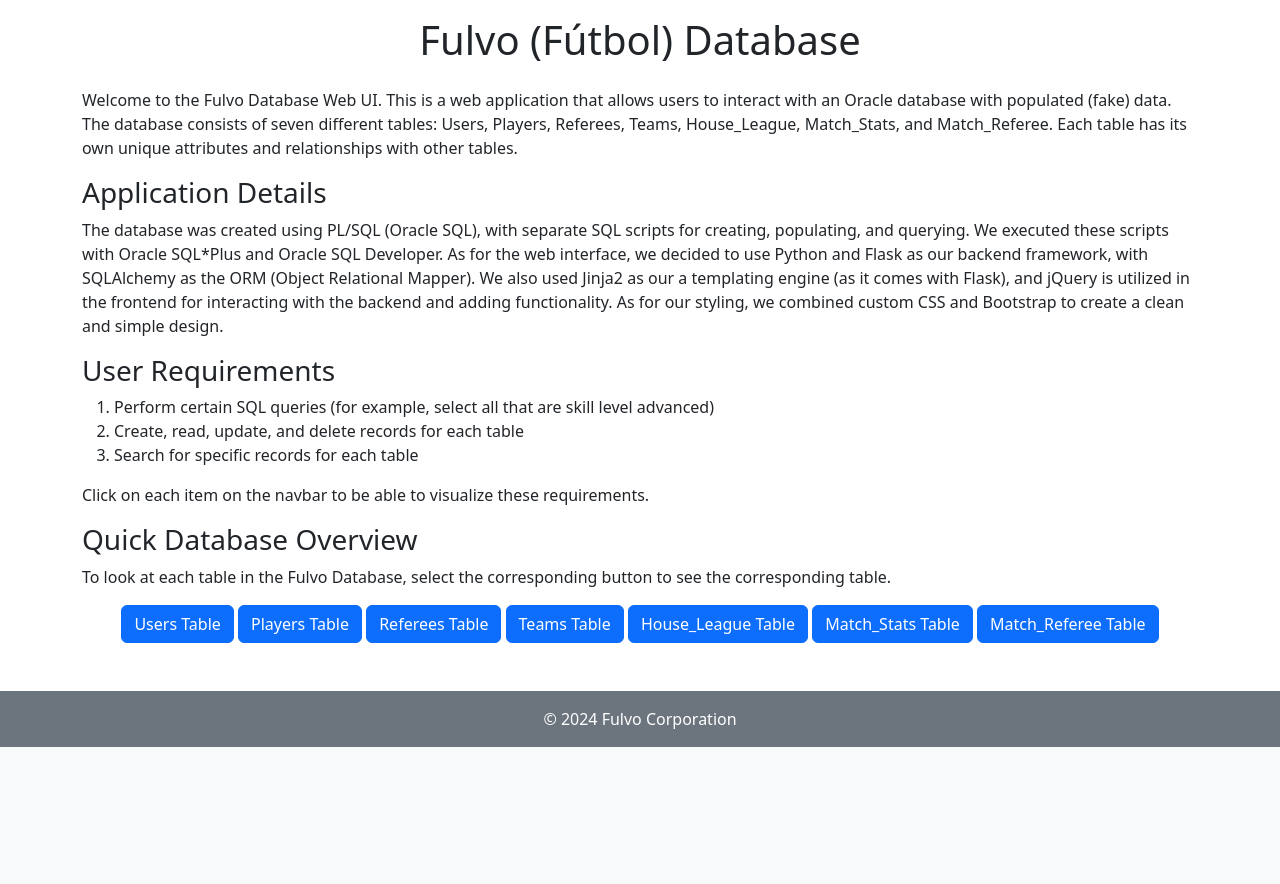
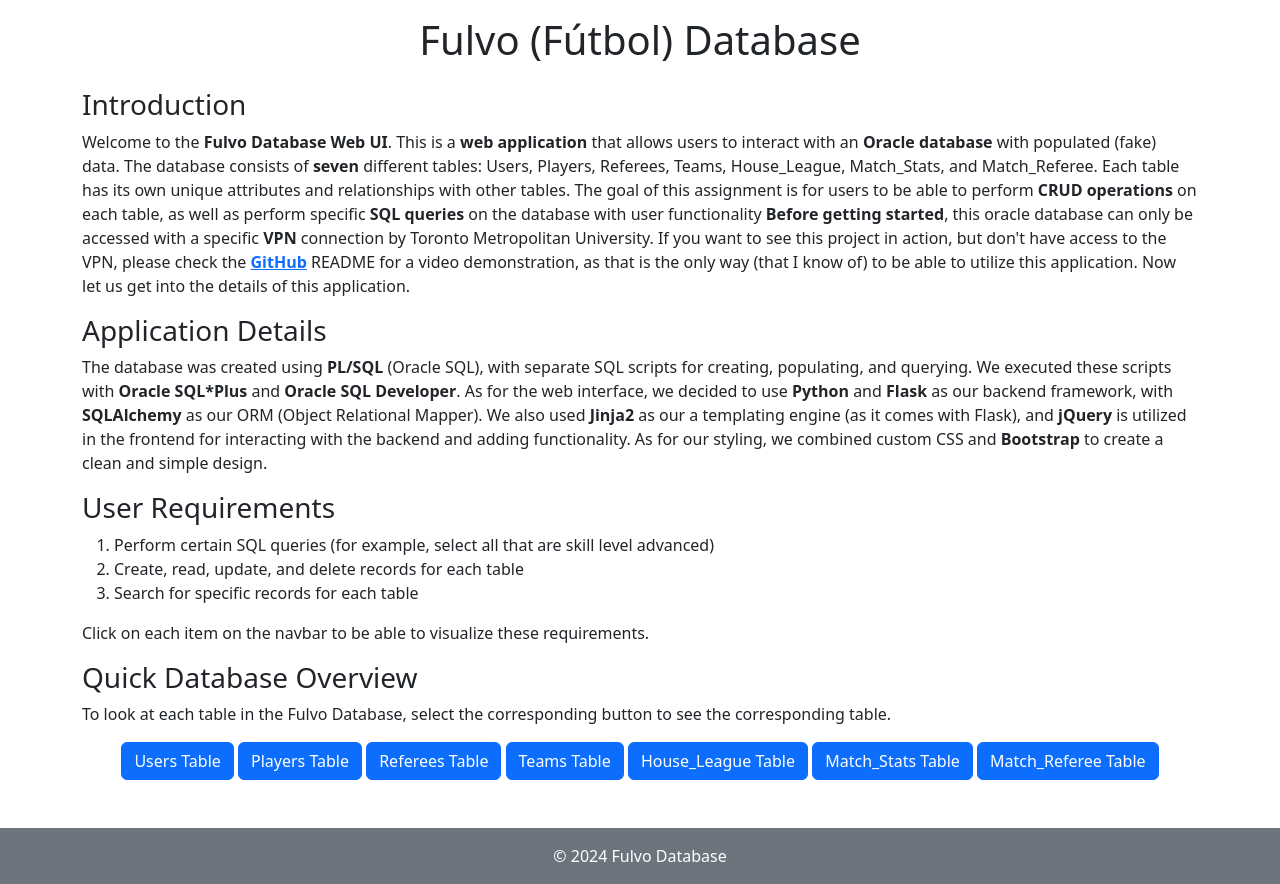
Before and after one commit to andrearcaina/fulvo, a Flask app: page / in a window 1280 px wide. Shown: the part 56-940 px from the top of the page. Before the commit the page ends 803 px from the top, so only its background shows below. Run offline with Flask 3, Linux system fonts and the light colour scheme.

Commit message:
feat: update footer text and enhance introduction section with formatting and additional details

```diff
--- a/app/templates/components/footer.html
+++ b/app/templates/components/footer.html
@@ -1,5 +1,5 @@
 <footer class="bg-secondary .bg-gradient text-center text-lg-start">
     <div class="text-center text-white p-3">
-        © 2024 Fulvo Corporation
+        © 2024 Fulvo Database
     </div>
 </footer>
--- a/app/templates/pages/index.html
+++ b/app/templates/pages/index.html
@@ -6,21 +6,27 @@ Fulvo (Fútbol) Database
 
 {% block preamble %}
 <div class="container mt-3">
+    <h3> Introduction </h3>
     <p>
-        Welcome to the Fulvo Database Web UI.
-        This is a web application that allows users to interact with an Oracle database with populated (fake) data.
-        The database consists of seven different tables: Users, Players, Referees, Teams, House_League, Match_Stats, and Match_Referee.
+        Welcome to the <b>Fulvo Database Web UI</b>.
+        This is a <b>web application</b> that allows users to interact with an <b>Oracle database</b> with populated (fake) data.
+        The database consists of <b>seven</b> different tables: Users, Players, Referees, Teams, House_League, Match_Stats, and Match_Referee.
         Each table has its own unique attributes and relationships with other tables.
+        The goal of this assignment is for users to be able to perform <b>CRUD operations</b> on each table, as well as perform specific <b>SQL queries</b> on the database with user functionality
+        <b>Before getting started</b>, this oracle database can only be accessed with a specific <b>VPN</b> connection by Toronto Metropolitan University.
+        If you want to see this project in action, but don't have access to the VPN, please check the <a href="https://github.com/andrearcaina/fulvo/" target="_blank"><b>GitHub</b></a>
+        README for a video demonstration, as that is the only way (that I know of) to be able to utilize this application.
+        Now let us get into the details of this application.
     </p>
 
     <h3> Application Details </h3>
     <p>
-        The database was created using PL/SQL (Oracle SQL), with separate SQL scripts for creating, populating, and querying.
-        We executed these scripts with Oracle SQL*Plus and Oracle SQL Developer.
-        As for the web interface, we decided to use Python and Flask as our backend framework, with SQLAlchemy as the ORM (Object Relational Mapper).
-        We also used Jinja2 as our a templating engine (as it comes with Flask),
-        and jQuery is utilized in the frontend for interacting with the backend and adding functionality.
-        As for our styling, we combined custom CSS and Bootstrap to create a clean and simple design.
+        The database was created using <b>PL/SQL</b> (Oracle SQL), with separate SQL scripts for creating, populating, and querying.
+        We executed these scripts with <b>Oracle SQL*Plus</b> and <b>Oracle SQL Developer</b>.
+        As for the web interface, we decided to use <b>Python</b> and <b>Flask</b> as our backend framework, with <b>SQLAlchemy</b> as our ORM (Object Relational Mapper).
+        We also used <b>Jinja2</b> as our a templating engine (as it comes with Flask),
+        and <b>jQuery</b> is utilized in the frontend for interacting with the backend and adding functionality.
+        As for our styling, we combined custom CSS and <b>Bootstrap</b> to create a clean and simple design.
     </p>
 
     <h3> User Requirements </h3>
```
